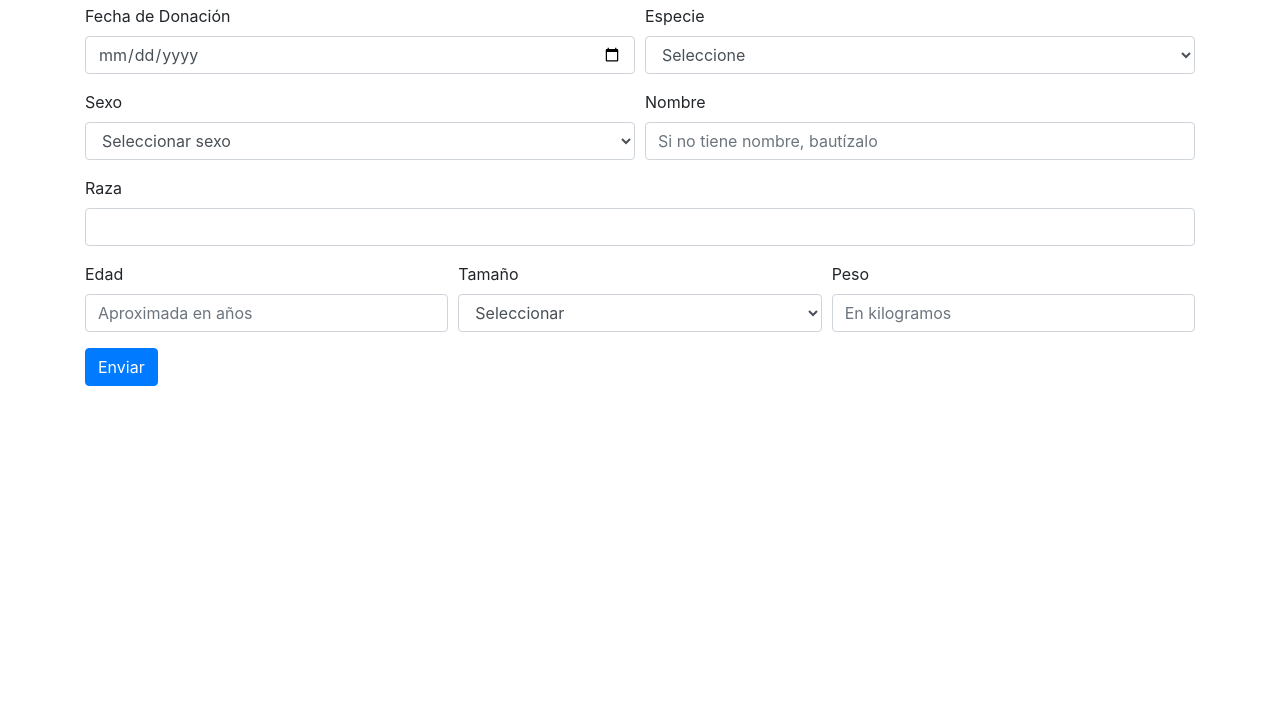
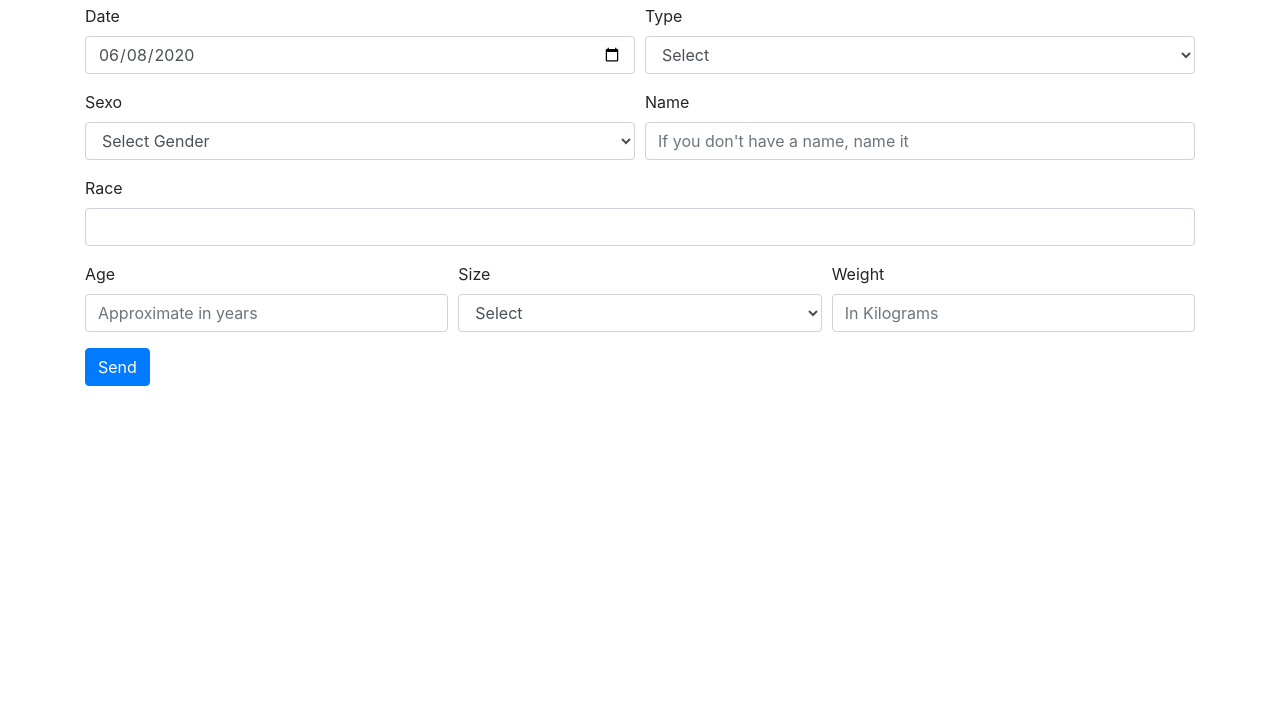
Before and after one commit to MiguelCae/Adoption-Pet-System, a plain HTML site: page Formularios English/Registro_Donación/IndexDonacion.html in a window 1280 px wide. Shown: the part 82-800 px from the top of the page. Drawn offline with nearby package versions, Linux system fonts and the light colour scheme; files that its build step writes are made by us from their sources.

Commit message:
Trducción formulario de donación

```diff
--- a/Formularios English/Registro_Donación/IndexDonacion.html
+++ b/Formularios English/Registro_Donación/IndexDonacion.html
@@ -9,25 +9,25 @@
     <link href="https://fonts.googleapis.com/css?family=Nunito|Pacifico&display=swap" rel="stylesheet">
     <link href="https://fonts.googleapis.com/css2?family=Pacifico&display=swap" rel="stylesheet">
     <script src="https://unpkg.com/@popperjs/core@2/dist/umd/popper.js"></script>
-    <title>Formuario Bootsrap</title>
+    <title>Donation Register</title>
   </head>
   <body class="Fondo">
-    <div class="Titulo"><h1>Registrar Donación</h1></div>
+    <div class="Titulo"><h1>Donation Register</h1></div>
     <div class="container">
      <div class="row">
        <div class="col-12">
          <form>
        <div class="form-row">
          <div class="form-group col-md-6">
-           <label for="fechaRegistro">Fecha de Donación</label>
-           <input type="date" class="form-control" id="fechaRegistro">
+           <label for="fechaRegistro">Date</label>
+           <input type="date" value= "2020-06-08"class="form-control" id="fechaRegistro">
          </div>
          <div class="form-group col-md-6">
-           <label for="seleccioneEspecie">Especie</label>
+           <label for="seleccioneEspecie">Type</label>
            <select class="form-control" id="seleccioneEspecie" required >
-             <option>Seleccione</option>
-             <option>Canino</option>
-             <option>Felino</option>
+             <option>Select</option>
+             <option>Canine</option>
+             <option>Feline</option>
            </select>
          </div>
        </div>
@@ -35,40 +35,40 @@
        <div class="form-group col-md-6">
          <label for="seleccionarSexo">Sexo</label>
          <select class="form-control" id="seleccionarSexo" required placeholder="" >
-           <option>Seleccionar sexo</option>
-           <option>Hembra</option>
-           <option>Macho</option>
+           <option>Select Gender</option>
+           <option>Male</option>
+           <option>Female</option>
          </select>
        </div>
        <div class="form-group col-md-6">
-         <label for="nombreMascota">Nombre</label>
-         <input type="text" class="form-control" id="inputAddress" placeholder="Si no tiene nombre, bautízalo" required>
+         <label for="nombreMascota">Name</label>
+         <input type="text" class="form-control" id="inputAddress" placeholder="If you don't have a name, name it" required>
        </div>
       </div>
        <div class="form-group">
-         <label for="razaMascota">Raza</label>
+         <label for="razaMascota">Race</label>
          <input type="text" class="form-control" id="razaMascota" placeholder="">
        </div>
        <div class="form-row">
          <div class="form-group col-md-4">
-           <label for="edadMascota">Edad</label>
-           <input type="number" class="form-control" id="edadMascota" placeholder="Aproximada en años">
+           <label for="edadMascota">Age</label>
+           <input type="number" class="form-control" id="edadMascota" placeholder="Approximate in years">
          </div>
          <div class="form-group col-md-4">
-           <label for="tamañoMascota">Tamaño</label>
+           <label for="tamañoMascota">Size</label>
            <select id="tamañoMascota" class="form-control">
-             <option selected>Seleccionar</option>
-             <option>Pequeño</option>
-             <option>Mediano</option>
-             <option>Grande</option>
+             <option selected>Select</option>
+             <option>Small</option>
+             <option>Medium</option>
+             <option>Big</option>
            </select>
          </div>
          <div class="form-group col-md-4">
-           <label for="pesoMascota">Peso</label>
-           <input type="number" class="form-control" id="inputZip" placeholder="En kilogramos">
+           <label for="pesoMascota">Weight</label>
+           <input type="number" class="form-control" id="inputZip" placeholder="In Kilograms">
          </div>
        </div>
-       <button type="submit" class="btn btn-primary">Enviar</button>
+       <button type="submit" class="btn btn-primary">Send</button>
      </form>
 <!-- Segunda Columna -->
 <!-- <div class="row">
```
